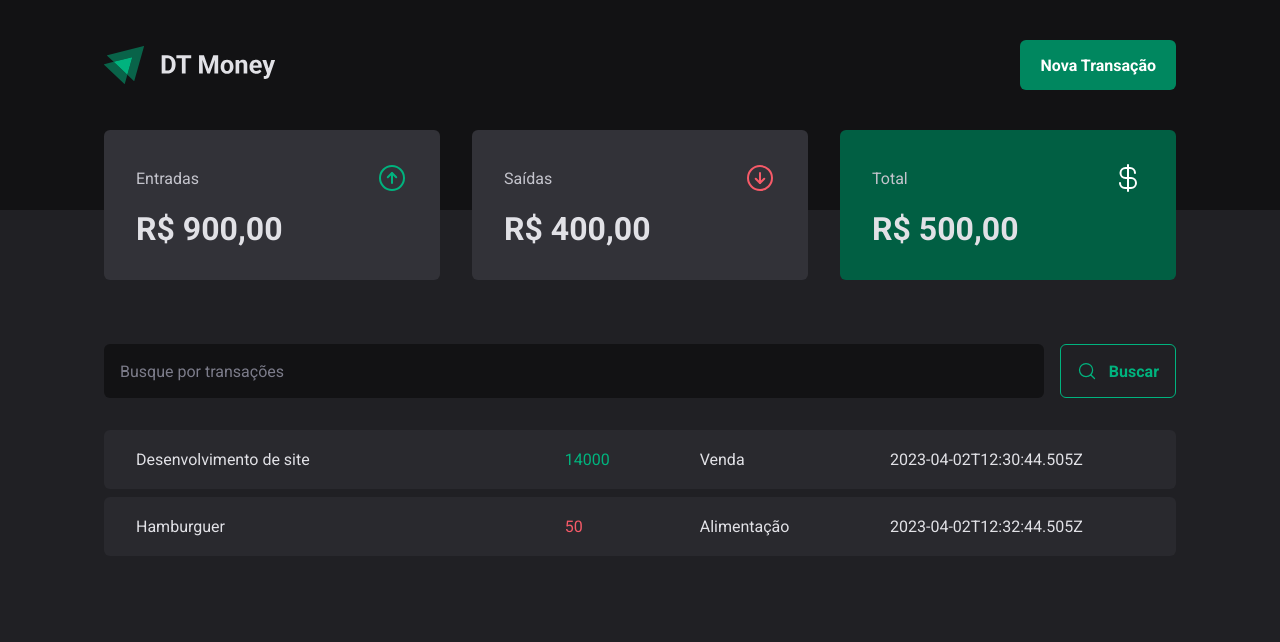
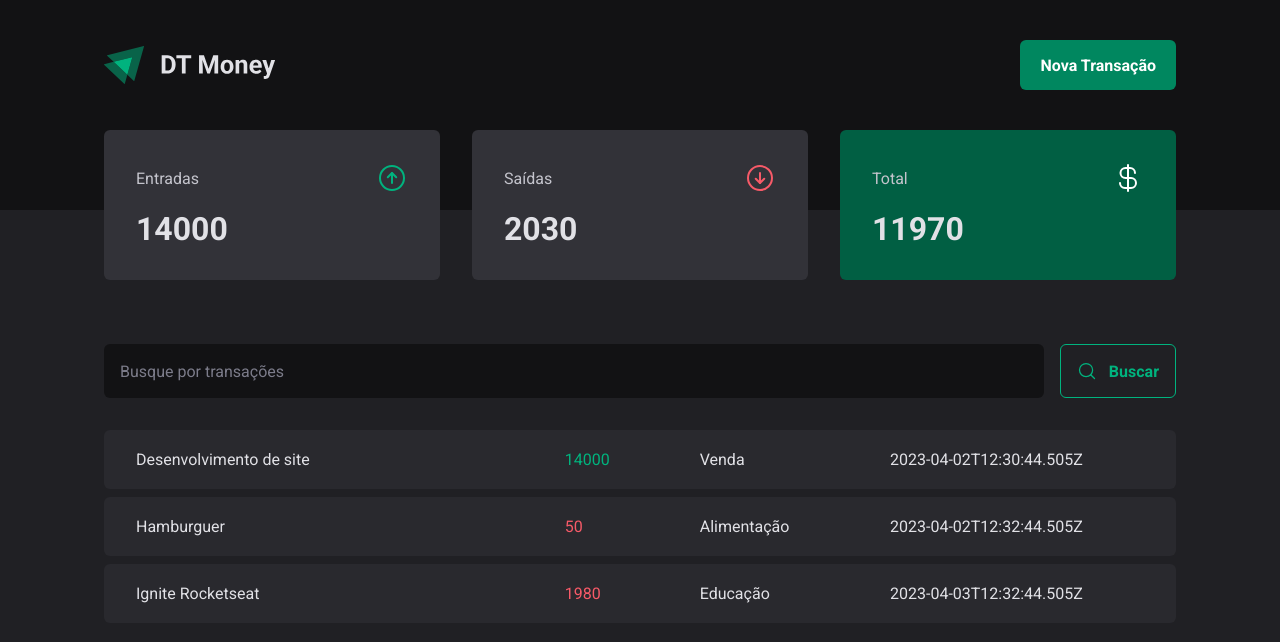
Before and after one commit to alleycarvalho/dt-money, a React (Vite) app: page / in a window 1280 px wide. Shown: the top 642 px of the page. Built offline with nearby package versions, Linux system fonts and the light colour scheme; data requests are answered from the project's data file.

Commit message:
feat: transactions resume

```diff
--- a/server.json
+++ b/server.json
@@ -15,6 +15,14 @@
       "category": "Alimentação",
       "price": 50,
       "createdAt": "2023-04-02T12:32:44.505Z"
+    },
+    {
+      "id": 3,
+      "description": "Ignite Rocketseat",
+      "type": "outcome",
+      "category": "Educação",
+      "price": 1980,
+      "createdAt": "2023-04-03T12:32:44.505Z"
     }
   ]
 }
--- a/src/components/Summary/index.tsx
+++ b/src/components/Summary/index.tsx
@@ -1,8 +1,31 @@
+import { useContext } from 'react'
 import { ArrowCircleDown, ArrowCircleUp, CurrencyDollar } from 'phosphor-react'
 
 import { SummaryCard, SummaryContainer } from './styles'
+import { TransactionsContext } from '../../contexts'
 
 export function Summary() {
+  const { transactions } = useContext(TransactionsContext)
+
+  const summary = transactions.reduce(
+    (acc, transaction) => {
+      if (transaction.type === 'income') {
+        acc.income += transaction.price
+        acc.total += transaction.price
+      } else {
+        acc.outcome += transaction.price
+        acc.total -= transaction.price
+      }
+
+      return acc
+    },
+    {
+      income: 0,
+      outcome: 0,
+      total: 0,
+    },
+  )
+
   return (
     <SummaryContainer>
       <SummaryCard>
@@ -11,7 +34,7 @@
           <ArrowCircleUp size={32} color="#00b37e" />
         </header>
 
-        <strong>R$ 900,00</strong>
+        <strong>{summary.income}</strong>
       </SummaryCard>
 
       <SummaryCard>
@@ -20,7 +43,7 @@
           <ArrowCircleDown size={32} color="#f75a68" />
         </header>
 
-        <strong>R$ 400,00</strong>
+        <strong>{summary.outcome}</strong>
       </SummaryCard>
 
       <SummaryCard variant="green">
@@ -29,7 +52,7 @@
           <CurrencyDollar size={32} color="#fff" />
         </header>
 
-        <strong>R$ 500,00</strong>
+        <strong>{summary.total}</strong>
       </SummaryCard>
     </SummaryContainer>
   )
```
